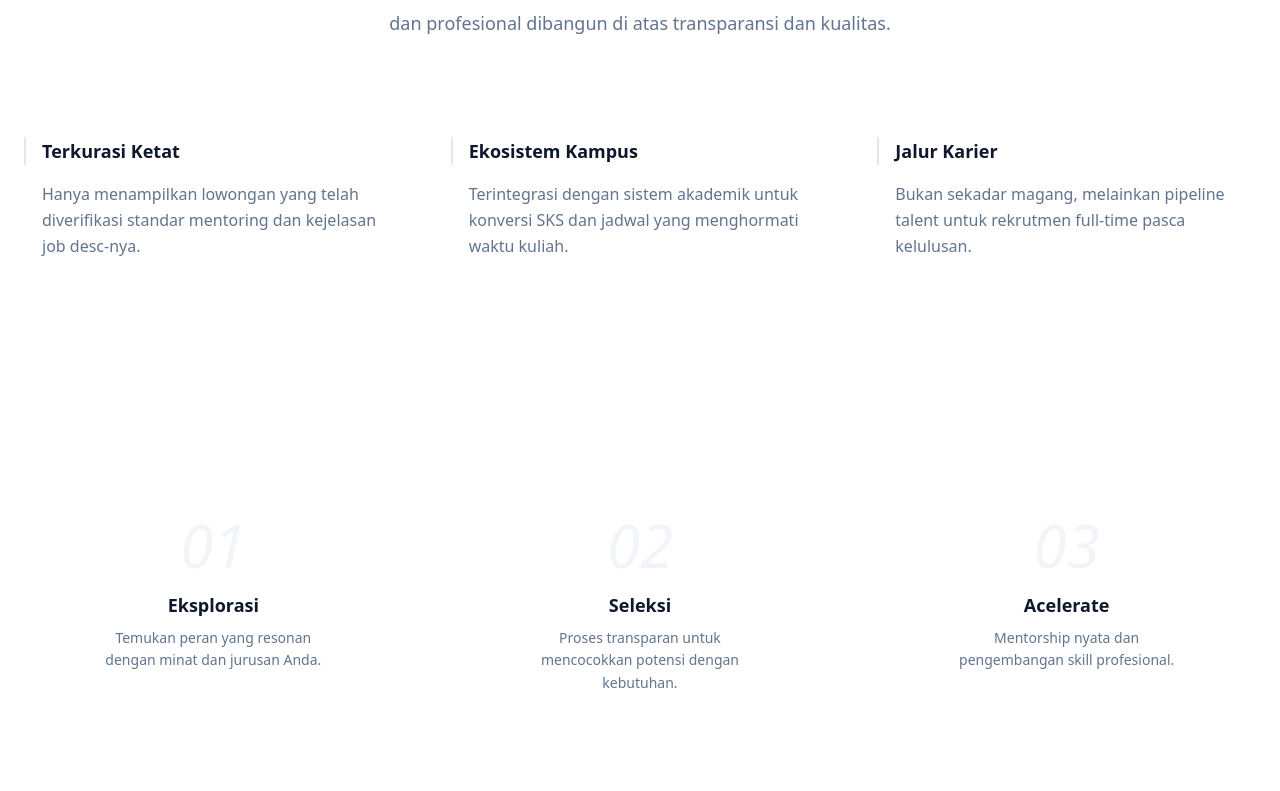
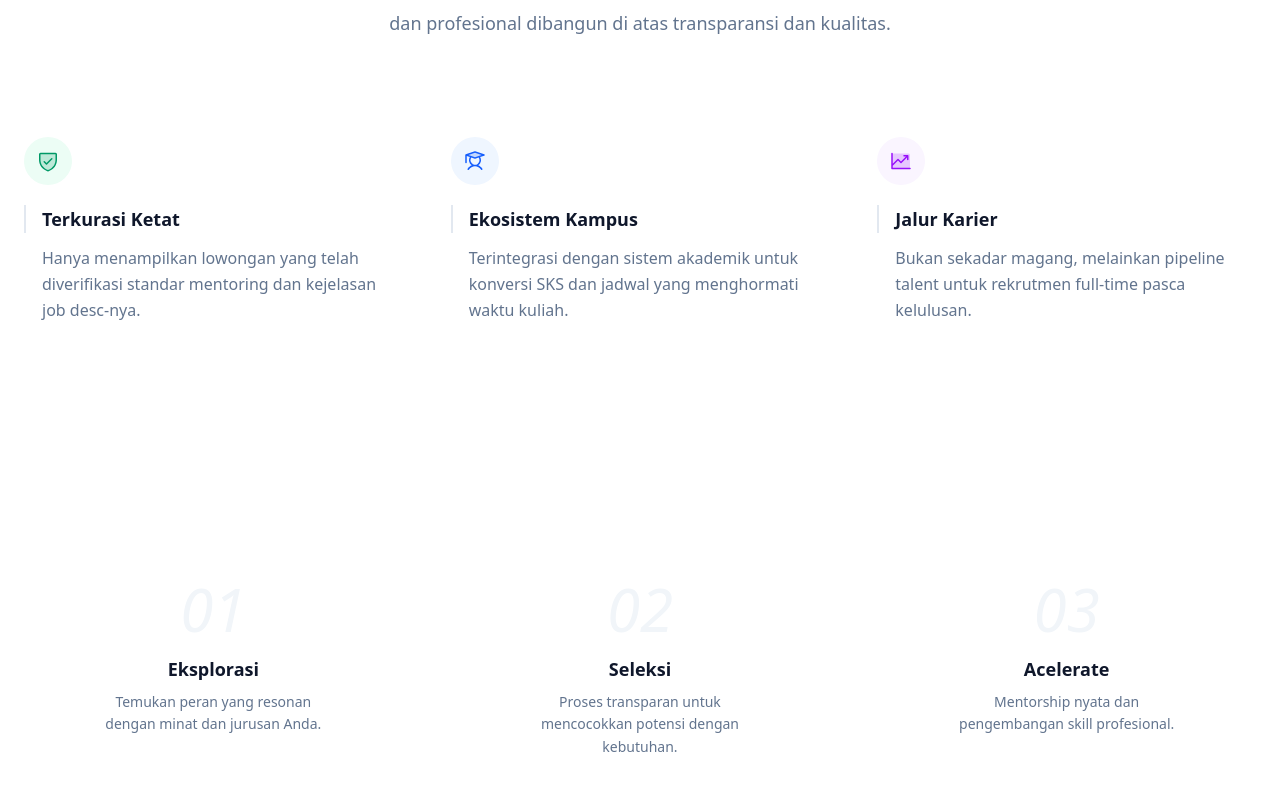
Before and after one commit to dzakwanfadhlullah/MagangKareer, a Next.js app in the folder apps/web/: page / in a window 1280 px wide. Shown: the part 1615-2406 px from the top of the page. Built offline with nearby package versions, Linux system fonts and the light colour scheme.

Commit message:
4.1 Icon Visual untuk Setiap Feature

```diff
--- a/apps/web/package.json
+++ b/apps/web/package.json
@@ -11,6 +11,7 @@
   "dependencies": {
     "@magangkareer/db": "workspace:*",
     "@magangkareer/shared": "workspace:*",
+    "@phosphor-icons/react": "^2.1.10",
     "framer-motion": "^12.26.2",
     "lucide-react": "^0.562.0",
     "next": "16.1.3",
--- a/apps/web/src/components/sections/PhilosophySection.tsx
+++ b/apps/web/src/components/sections/PhilosophySection.tsx
@@ -1,22 +1,37 @@
 "use client";
 
 import { motion } from "framer-motion";
+import { ShieldCheck, Student, ChartLineUp, IconProps } from "@phosphor-icons/react";
+import { ComponentType } from "react";
 
-const features = [
+interface Feature {
+    title: string;
+    description: string;
+    icon: ComponentType<IconProps>;
+    color: string;
+}
+
+const features: Feature[] = [
     {
         title: "Terkurasi Ketat",
         description:
             "Hanya menampilkan lowongan yang telah diverifikasi standar mentoring dan kejelasan job desc-nya.",
+        icon: ShieldCheck,
+        color: "bg-emerald-50 text-emerald-600 group-hover:bg-emerald-100",
     },
     {
         title: "Ekosistem Kampus",
         description:
             "Terintegrasi dengan sistem akademik untuk konversi SKS dan jadwal yang menghormati waktu kuliah.",
+        icon: Student,
+        color: "bg-blue-50 text-blue-600 group-hover:bg-blue-100",
     },
     {
         title: "Jalur Karier",
         description:
             "Bukan sekadar magang, melainkan pipeline talent untuk rekrutmen full-time pasca kelulusan.",
+        icon: ChartLineUp,
+        color: "bg-purple-50 text-purple-600 group-hover:bg-purple-100",
     },
 ];
 
@@ -50,9 +65,17 @@ export function PhilosophySection() {
                             viewport={{ once: true }}
                             className="group"
                         >
-                            <div className="mb-4 text-slate-900 font-semibold text-lg border-l-2 border-slate-200 pl-4 transition-colors group-hover:border-slate-900">
+                            {/* Icon with circular background */}
+                            <div className={`mb-5 inline-flex h-12 w-12 items-center justify-center rounded-full transition-colors duration-300 ${feature.color}`}>
+                                <feature.icon size={24} weight="duotone" />
+                            </div>
+
+                            {/* Title with border accent */}
+                            <div className="mb-3 text-slate-900 font-semibold text-lg border-l-2 border-slate-200 pl-4 transition-colors group-hover:border-slate-900">
                                 {feature.title}
                             </div>
+
+                            {/* Description */}
                             <p className="text-slate-500 leading-relaxed pl-[18px]">
                                 {feature.description}
                             </p>
```
Also changed, not shown: 1 other file (tests, documents, lock files or other folders).
